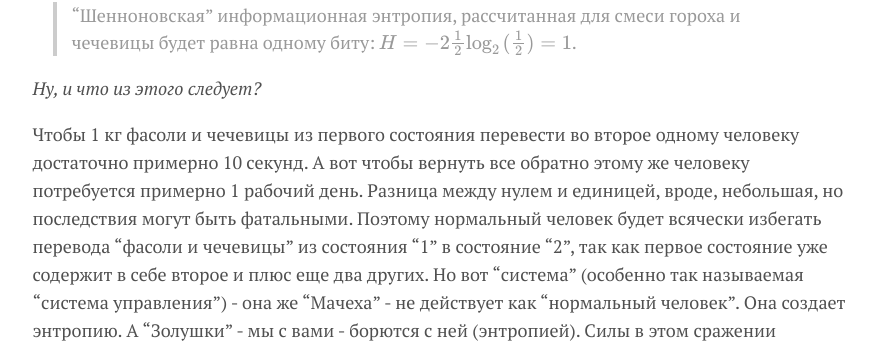
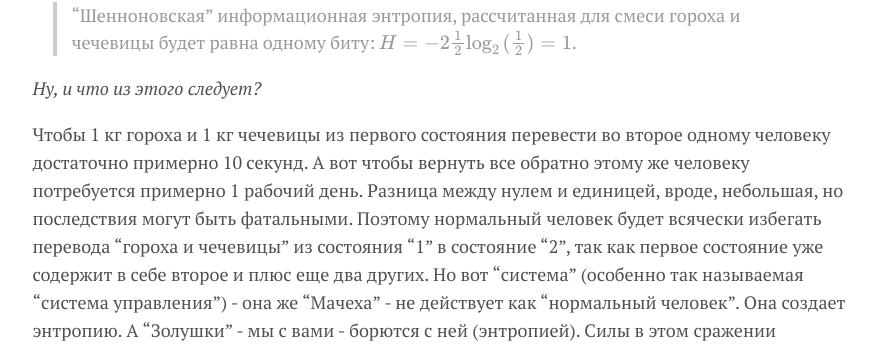
Before and after one commit to kontur32/Boltzmann, a Jekyll site: the page built from menu/о-клубе.md, in a window 1280 px wide and 1400 px high, scrolled down 793 px. Shown: the part 138-484 px from the top of the window, without its empty margins (200-1077 px from the left). Built offline with Jekyll 4.4.1, drawn with Linux system fonts in a browser that asks for light colours; formulas are drawn with MathJax 3; some of the changed text lies outside the part shown.

Commit message:
правка

```diff
--- a/menu/о-клубе.md
+++ b/menu/о-клубе.md
@@ -26,7 +26,7 @@ permalink: /about
 
 *Ну, и что из этого следует?*
 
-Чтобы 1 кг фасоли и чечевицы из первого состояния перевести во второе  одному человеку достаточно примерно 10 секунд. А вот чтобы вернуть все обратно этому же человеку потребуется примерно 1 рабочий день. Разница между нулем и единицей, вроде, небольшая, но последствия могут быть фатальными. Поэтому нормальный человек будет всячески избегать перевода "фасоли и чечевицы" из состояния "1" в состояние "2", так как первое состояние уже содержит в себе второе и плюс еще два других. Но вот "система" (особенно так называемая "система управления") - она же "Мачеха" - не действует как "нормальный человек". Она  создает энтропию. А "Золушки" - мы с вами - борются с ней (энтропией). Силы в этом сражении неравны. Но ситуация не безнадежна...
+Чтобы 1 кг гороха и 1 кг чечевицы из первого состояния перевести во второе  одному человеку достаточно примерно 10 секунд. А вот чтобы вернуть все обратно этому же человеку потребуется примерно 1 рабочий день. Разница между нулем и единицей, вроде, небольшая, но последствия могут быть фатальными. Поэтому нормальный человек будет всячески избегать перевода "гороха и чечевицы" из состояния "1" в состояние "2", так как первое состояние уже содержит в себе второе и плюс еще два других. Но вот "система" (особенно так называемая "система управления") - она же "Мачеха" - не действует как "нормальный человек". Она  создает энтропию. А "Золушки" - мы с вами - борются с ней (энтропией). Силы в этом сражении неравны. Но ситуация не безнадежна...
 
 ![Сказочная энтропия]({{ site.github.url }}/assets/img/золушка-1.jpg)
 
```
Also changed, not shown: other parts of menu/о-клубе.md (+1 -1 lines).
